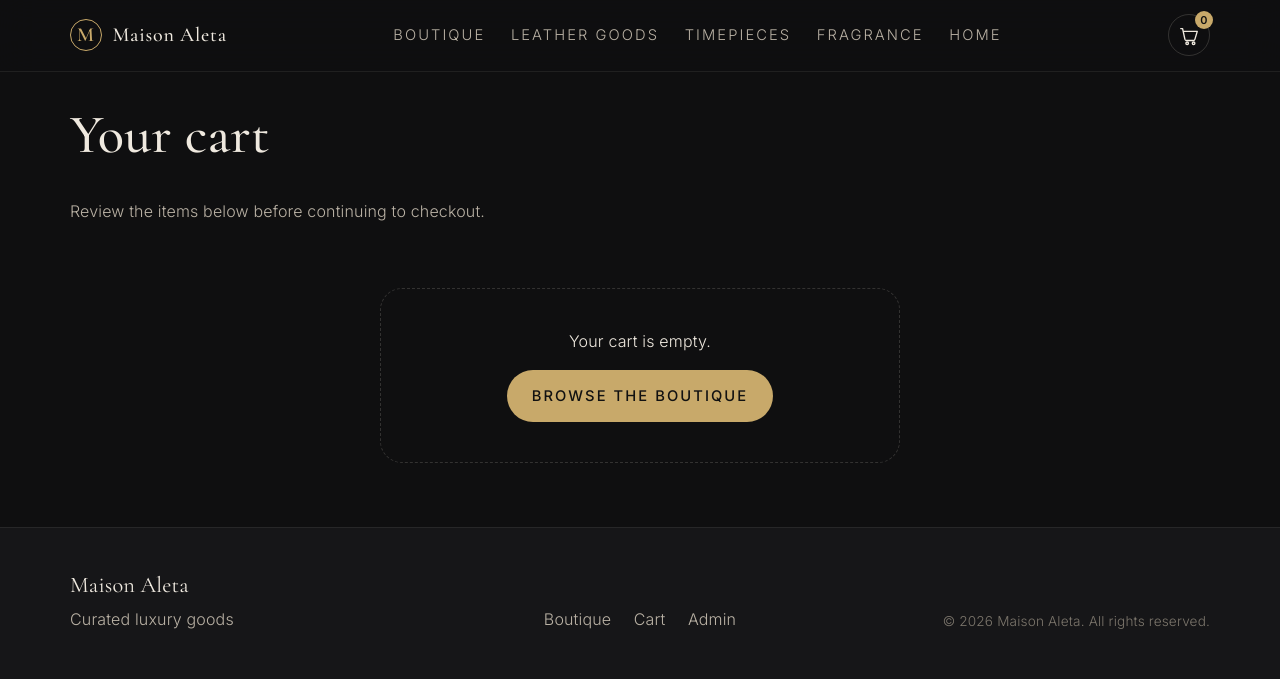
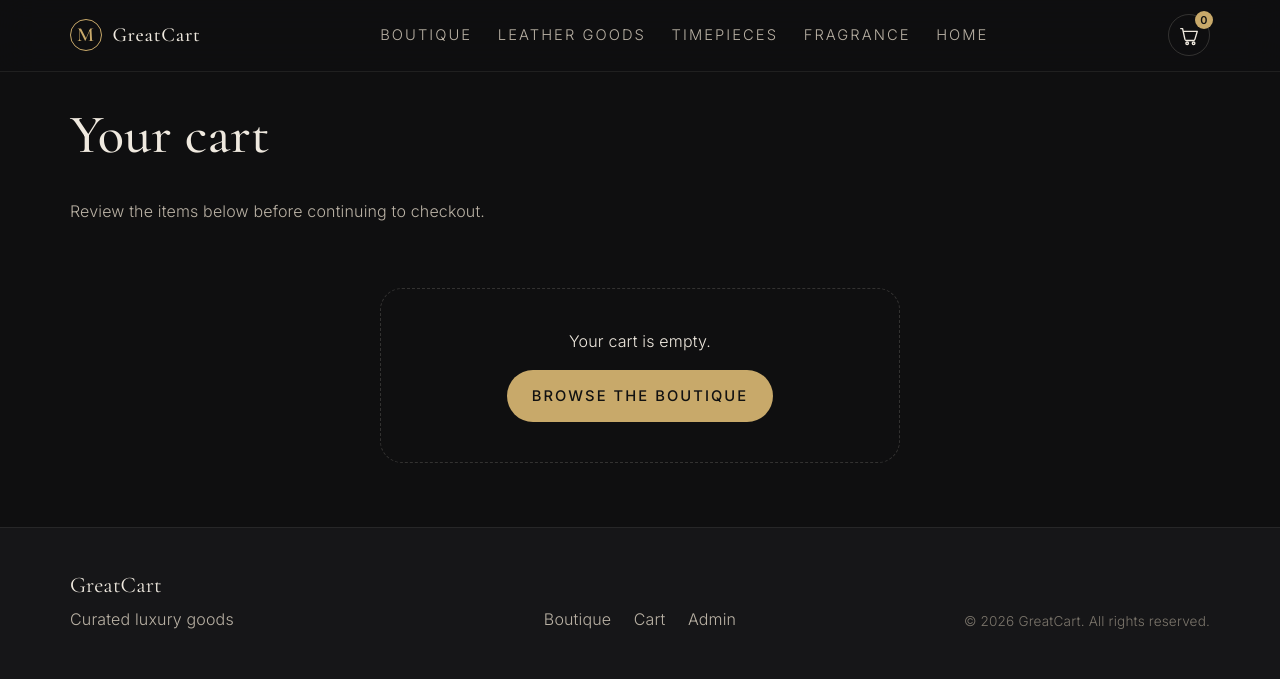
Before and after one commit to ppzcarecart/test-ecommerce, a Django app: page /cart/ in a window 1280 px wide. Shown: the top 679 px of the page. Run offline with Django 5.2, Linux system fonts and the light colour scheme; data comes from the database, SQL or seed files in the repository.

Commit message:
rebrand: Maison Aleta → GreatCart
- SITE_NAME, hero eyebrow, page-head eyebrow now read "GreatCart"
- JS namespace renamed window.MaisonAleta → window.GreatCart
- service-worker cache key bumped to 'greatcart-v1' (forces clients to refetch)
- README, Dockerfile, CSS header comment updated

Co-Authored-By: Claude Opus 4.7 <noreply@anthropic.com>

```diff
--- a/core/context_processors.py
+++ b/core/context_processors.py
@@ -15,7 +15,7 @@ def site(request):
         nav_categories = []
 
     return {
-        "SITE_NAME": getattr(settings, "SITE_NAME", "Maison Aleta"),
+        "SITE_NAME": getattr(settings, "SITE_NAME", "GreatCart"),
         "SITE_TAGLINE": getattr(settings, "SITE_TAGLINE", "Curated luxury goods"),
         "DEFAULT_CURRENCY": getattr(settings, "DEFAULT_CURRENCY", "USD"),
         "STRIPE_PUBLIC_KEY": getattr(settings, "STRIPE_PUBLIC_KEY", ""),
--- a/shop/settings.py
+++ b/shop/settings.py
@@ -125,7 +125,7 @@ DJANGO_ADMIN_USERNAME = config("DJANGO_ADMIN_USERNAME", default="admin")
 DJANGO_ADMIN_PASSWORD = config("DJANGO_ADMIN_PASSWORD", default="ChangeMe123!")
 
 # Site / brand metadata (also exposed via context processor)
-SITE_NAME = "Maison Aleta"
+SITE_NAME = "GreatCart"
 SITE_TAGLINE = "Curated luxury goods"
 
 # Security niceties for production deployments
--- a/static/css/styles.css
+++ b/static/css/styles.css
@@ -1,4 +1,4 @@
-/* Maison Aleta — luxury PWA storefront stylesheet
+/* GreatCart — luxury PWA storefront stylesheet
  * Mobile-first, dark editorial palette with warm gold accents.
  */
 
--- a/static/js/app.js
+++ b/static/js/app.js
@@ -1,4 +1,4 @@
-// Maison Aleta — storefront UI helpers
+// GreatCart — storefront UI helpers
 (function () {
   'use strict';
 
--- a/static/js/pwa.js
+++ b/static/js/pwa.js
@@ -15,8 +15,8 @@
   });
 
   // Expose a tiny global so the UI could surface a custom install button later.
-  window.MaisonAleta = window.MaisonAleta || {};
-  window.MaisonAleta.promptInstall = async function () {
+  window.GreatCart = window.GreatCart || {};
+  window.GreatCart.promptInstall = async function () {
     if (!deferredPrompt) return null;
     deferredPrompt.prompt();
     const choice = await deferredPrompt.userChoice;
--- a/templates/catalog/product_list.html
+++ b/templates/catalog/product_list.html
@@ -7,7 +7,7 @@
 
 {% block content %}
   <section class="page-head">
-    <p class="page-head__eyebrow">Maison Aleta</p>
+    <p class="page-head__eyebrow">GreatCart</p>
     <h1>{% if active_category %}{{ active_category.name }}{% else %}The Boutique{% endif %}</h1>
     {% if active_category and active_category.description %}
       <p class="page-head__lede">{{ active_category.description }}</p>
--- a/templates/core/home.html
+++ b/templates/core/home.html
@@ -4,7 +4,7 @@
 {% block content %}
   <section class="hero">
     <div class="hero__content">
-      <p class="hero__eyebrow">Maison Édition · Spring</p>
+      <p class="hero__eyebrow">GreatCart Édition · Spring</p>
       <h1 class="hero__title">Considered objects,<br/>made to last.</h1>
       <p class="hero__lede">
         Heritage leather, mechanical timepieces, and small-batch fragrance —
--- a/templates/pwa/sw.js
+++ b/templates/pwa/sw.js
@@ -1,5 +1,5 @@
 {% load static %}
-const CACHE = 'maison-aleta-v1';
+const CACHE = 'greatcart-v1';
 const PRECACHE = [
   '/',
   '/offline/',
```
Also changed, not shown: README.md, 1 other file.
